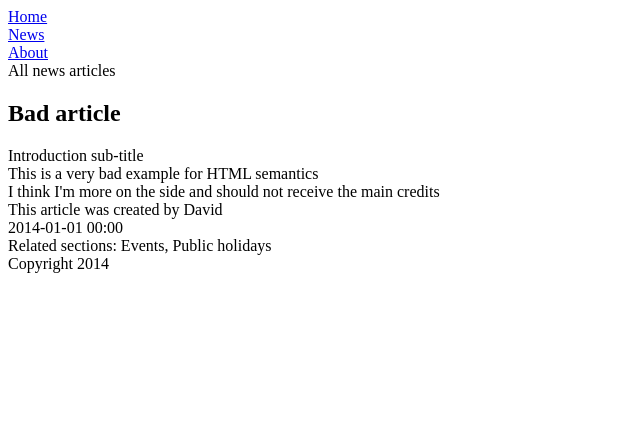
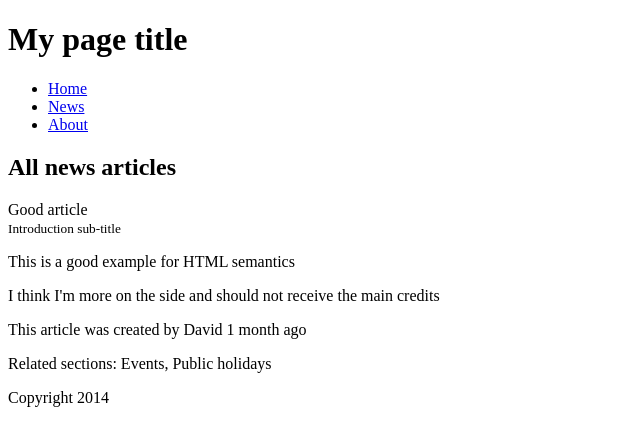
Before and after one commit to Non-computer-training/HTML, a plain HTML site: page index.html in a window 1280 px wide. Shown: the whole page, without its empty margins (0-640 px from the left). Drawn offline with Linux system fonts and the light colour scheme.

Commit message:
add news page

```diff
--- a/index.html
+++ b/index.html
@@ -5,34 +5,51 @@
     <title>Online-purchase</title>
 </head>
 <body>
-<div class="top-navigation">
-    <div class="nav-item"><a href="#">Home</a></div>
-    <div class="nav-item"><a href="#">News</a></div>
-    <div class="nav-item"><a href="#">About</a></div>
-</div>
+<header>
+    <h1>My page title</h1>
+</header>
 
-<div class="news-page">
-    <div class="page-section news">
-        <div class="title">All news articles</div>
-        <div class="news-article">
-            <h2>Bad article</h2>
-            <div class="intro">Introduction sub-title</div>
-            <div class="content">This is a very bad example for HTML semantics</div>
-            <div class="article-side-notes">I think I'm more on the side and should not receive the main credits</div>
-            <div class="article-foot-notes">
-                This article was created by David
-                <div class="time">2014-01-01 00:00</div>
+<nav class="top-navigation">
+    <ul>
+        <li class="nav-item"><a href="#">Home</a></li>
+        <li class="nav-item"><a href="#">News</a></li>
+        <li class="nav-item"><a href="#">About</a></li>
+    </ul>
+</nav>
+
+<main class="news-page" role="main">
+    <section class="page-section news">
+        <header>
+            <h2 class="title">All news articles</h2>
+        </header>
+
+        <article class="news-article">
+            <header>
+                <div class="article-title">Good article</div>
+                <small class="intro">Introduction sub-title</small>
+            </header>
+
+            <div class="content">
+                <p>This is a good example for HTML semantics</p>
             </div>
-        </div>
+            <aside class="article-side-notes">
+                <p>I think I'm more on the side and should not receive the main credits</p>
+            </aside>
+            <footer class="article-foot-notes">
+                <p>This article was created by David
+                    <time datetime="2014-01-01 00:00" class="time">1 month ago</time>
+                </p>
+            </footer>
+        </article>
 
-        <div class="section-footer">
-            Related sections: Events, Public holidays
-        </div>
-    </div>
-</div>
+        <footer class="section-footer">
+            <p>Related sections: Events, Public holidays</p>
+        </footer>
+    </section>
+</main>
 
-<div class="page-footer">
+<footer class="page-footer">
     Copyright 2014
-</div>
+</footer>
 </body>
 </html>
```
